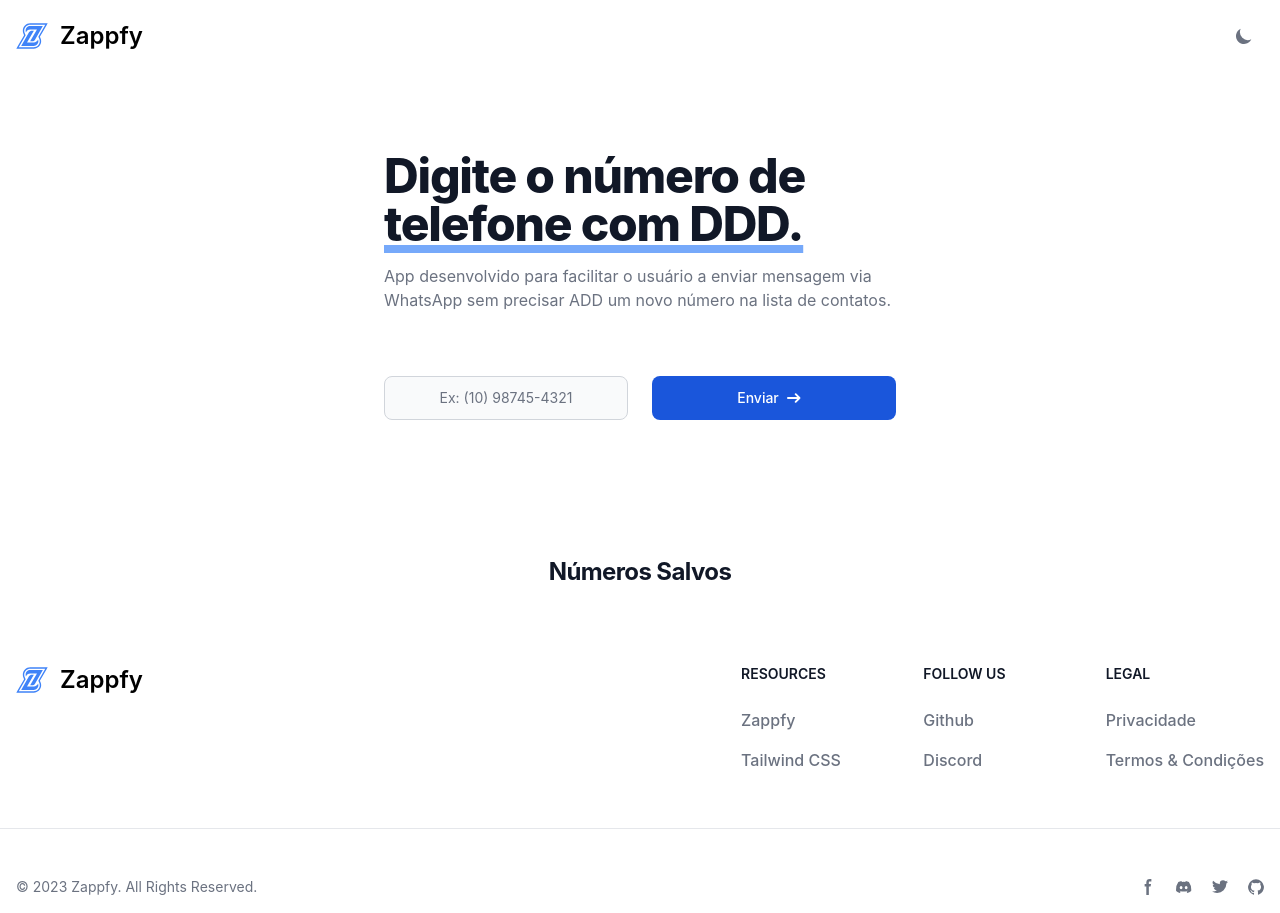
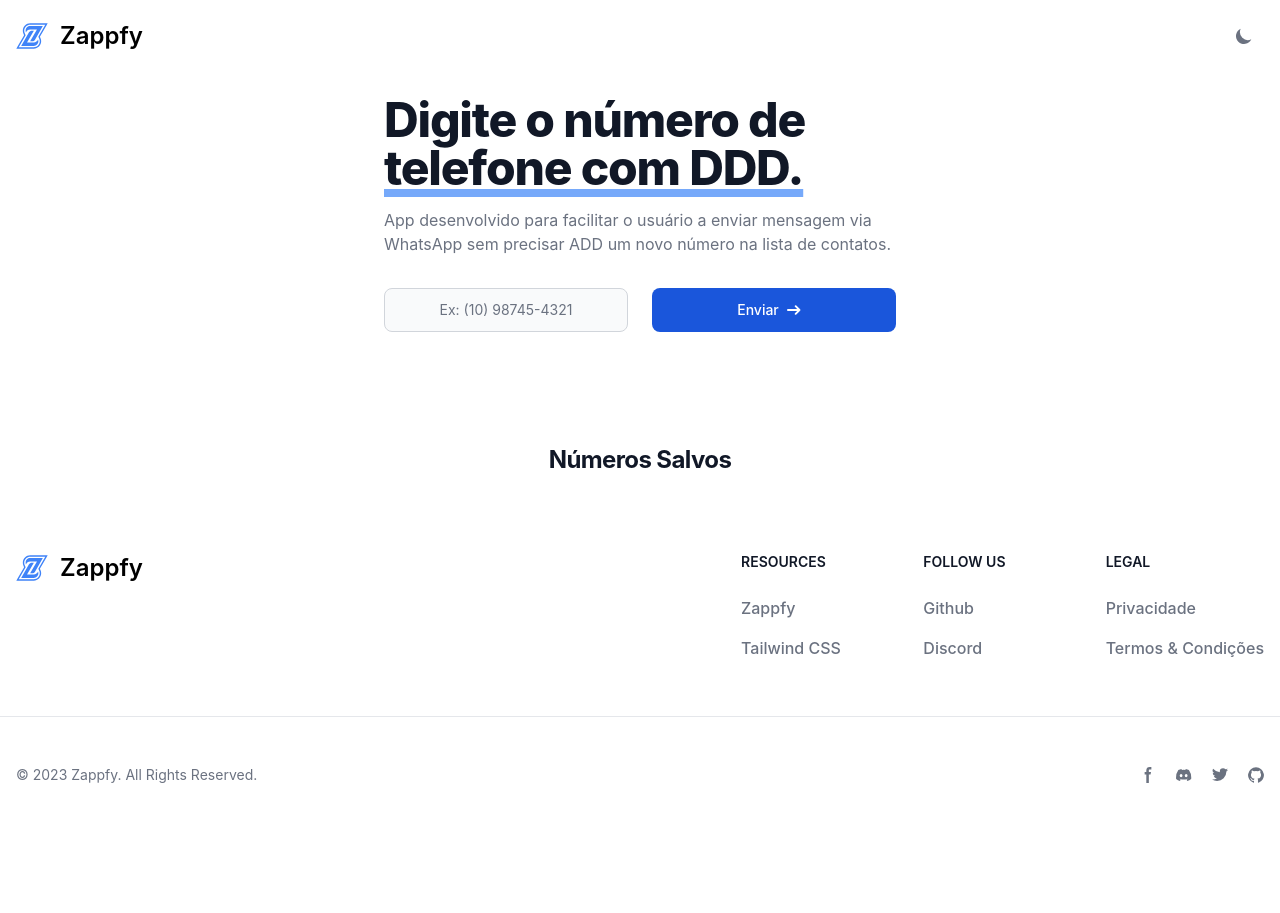
Before and after one commit to ChamaNoZap/ChamaNoZap, a plain HTML site: page index.html in a window 1280 px wide. After the commit the page ends 801 px from the top, so only its background shows below. Drawn offline with nearby package versions, Linux system fonts and the light colour scheme.

Commit message:
Update index.html

```diff
--- a/index.html
+++ b/index.html
@@ -48,16 +48,16 @@
     </div>
 
 
-    <section class="h-4/5 w-full bg-white dark:bg-gray-900 py-8 lg:py-4">
-        <div class="py-8 px-4 mx-auto mx-auto max-w-xl text-left lg:py-8">
+    <section class="w-full bg-white dark:bg-gray-900 py-8 lg:py-4">
+        <div class="py-2 px-4 mx-auto mx-auto max-w-xl text-left lg:py-8">
 
-            <div class="text-left py-8 px-4 h-4/5 w-full bg-white dark:bg-gray-900 py-8 py-16">
+            <div class="text-left px-4 w-full bg-white dark:bg-gray-900 ">
                 <h1 class="mb-4 text-4xl font-extrabold leading-none tracking-tight text-gray-900 md:text-5xl lg:text-5xl dark:text-white">Digite o número de <span class="underline underline-offset-3 decoration-8 decoration-blue-400 dark:decoration-blue-600">telefone com DDD.</span></h1>
                 <p class="text-md font-normal text-gray-500 lg:text-md dark:text-gray-400">App desenvolvido para facilitar o usuário a enviar mensagem via WhatsApp sem precisar ADD um novo número na lista de contatos.</p>
             </div>
 
 
-            <form class="py-8 px-4 h-4/5 w-full bg-white dark:bg-gray-900 py-8 text-center py-8">
+            <form class="py-8 px-4 w-full bg-white dark:bg-gray-900 py-8 text-center py-8">
                 <div class="grid gap-6 mx-auto max-w-xl text-center lg:py-8 mb-6 sm:grid-cols-1 md:grid-cols-2">
                     <input maxlength="15" type="text" id="phone" placeholder="Ex: (10) 98745-4321" class="sm:col-span-1 md:col-span-2 error1 inline-flex justify-center items-center text-center bg-gray-50 border-gray-300 text-gray-900 text-sm rounded-lg focus:ring-4 focus:outline-none block p-2.5 dark:bg-gray-700 dark:border-gray-600 dark:placeholder-gray-400 dark:text-white dark:focus:ring-blue-500 dark:focus:border-blue-500 focus:ring-blue-500 focus:border-blue-500" onkeyup="handleKeyPress(event)">
                     <button onclick="openWhatsAppWeb()" type="button" class="sm:col-span-1 md:col-span-1 send-button flex flex-row gap-2 justify-center items-center text-center text-white bg-blue-700 hover:bg-blue-800 focus:ring-4 focus:outline-none focus:ring-blue-300 font-medium rounded-lg text-sm w-full sm:w-auto px-5 py-2.5 text-center dark:bg-blue-600 dark:hover:bg-blue-700 dark:focus:ring-blue-800">
@@ -91,9 +91,7 @@
         <div class="px-4 mx-auto mx-auto max-w-xl">
             <div class=" py-8 px-4 h-4/5 w-full bg-white dark:bg-gray-900 py-8 py-16">
                 <ul id="initial-recent-numbers" class="flex flex-col items-center justify-center">
-                    <h1 id="numeros-salvos">Numeros salvos</h1>
                 </ul>
-
             </div>
         </div>
 
```
